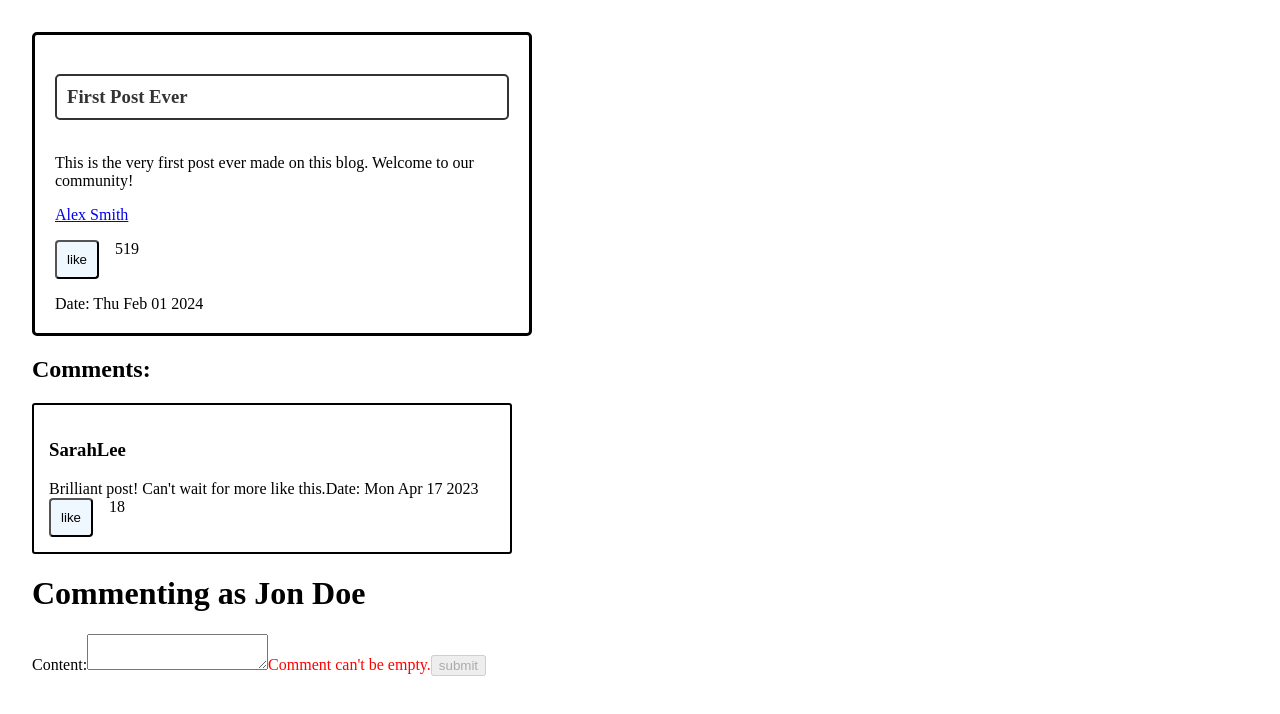
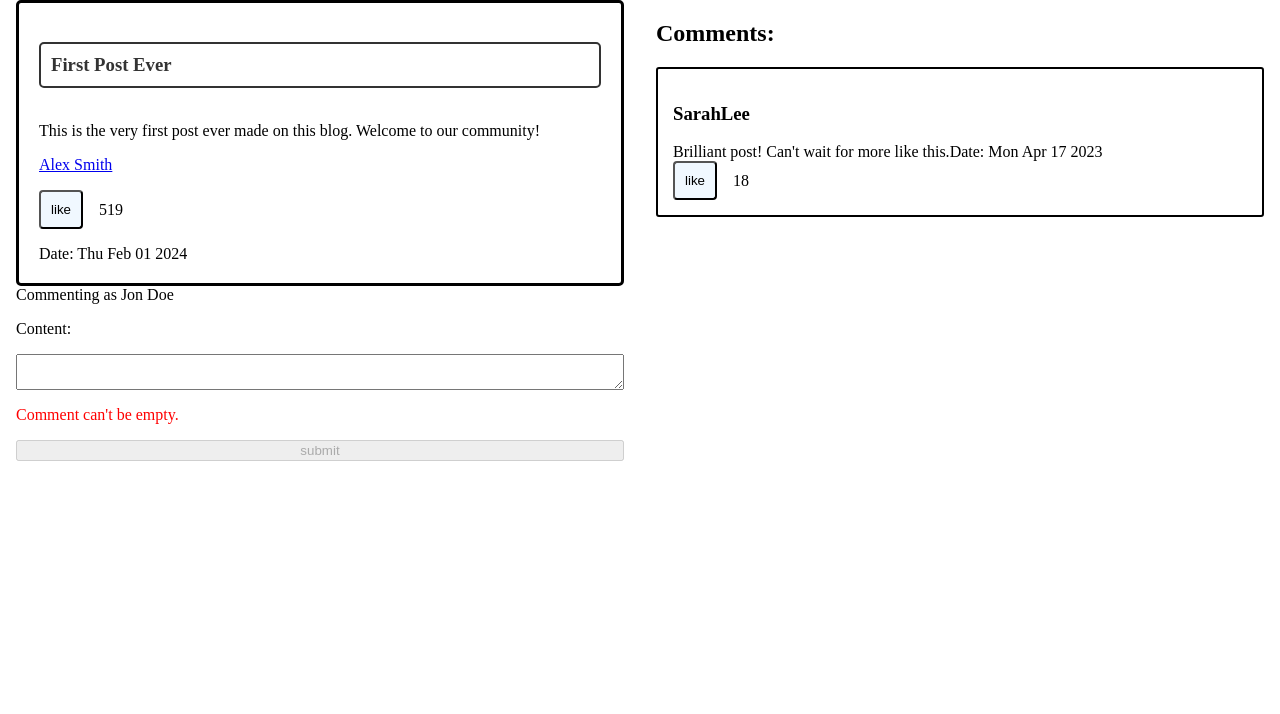
Before and after one commit to Collaborative-Software-Development-Club/ReactNewsBlog, a React (Create React App) app in the folder react-news-blog/: page /post/a1e6f2c3 in a window 1280 px wide. Shown: the top 714 px of the page. Built offline with nearby package versions, Linux system fonts and the light colour scheme.

Commit message:
fixed scrolling and some design

```diff
--- a/react-news-blog/src/App.css
+++ b/react-news-blog/src/App.css
@@ -10,10 +10,9 @@ body {
 
 #root {
     height: 100%;
-    padding: 2rem;
 }
 
-.blog-Post-Stream { /*need to experiment with multiple comments*/
+.scroll-feed { /*need to experiment with multiple comments*/
     flex-direction: column;
     display: flex;
     justify-content: right;
@@ -38,7 +37,7 @@ body {
     padding: 0 1rem;
 }
 
-.post-creation-form {
+.writer-form {
     display: flex;
     flex-direction: column;
     gap: 1rem;
@@ -64,14 +63,12 @@ body {
     flex-direction: column;
     align-items: left;
     gap: 1rem;
-    width: 500px;
 }
 
 .comment {
     border-radius: 3px;
     border: 2px solid;
     padding: 15px;
-    width: 30rem;
 }
 
 .like-Button {
@@ -91,6 +88,7 @@ body {
 .like-counter {
     display: flex;
     align-content: flex-start;
+    align-items: center;
     gap: 1rem;
 }
 
--- a/react-news-blog/src/data/placeholder.json
+++ b/react-news-blog/src/data/placeholder.json
@@ -204,6 +204,14 @@
             "id": "o8p9q0r1",
             "date": "2023-04-27T20:15:00.000Z",
             "content": "Great to see the community spotlight!"
+        },
+        {
+            "post": "e0f1a2b3",
+            "author": "James Orange",
+            "likes": 16,
+            "id": "o8p9q0r1",
+            "date": "2023-04-27T20:15:00.000Z",
+            "content": "Cool to see people are making contributions"
         }
     ]
 }
--- /dev/null
+++ b/react-news-blog/src/helper-functions/getCurrentISODate.js
@@ -0,0 +1,3 @@
+export default function getCurrentISODate() {
+    return new Date().toISOString()
+}
--- a/react-news-blog/src/layouts/MainPage/PostWriter.jsx
+++ b/react-news-blog/src/layouts/MainPage/PostWriter.jsx
@@ -1,10 +1,11 @@
 import React, { useRef } from 'react'
 import { useState } from 'react'
+
+import getCurrentISODate from '../../helper-functions/getCurrentISODate'
 
 const TITLE_LIMIT = 60
 
 const PostWriter = ({ uploadPost, user }) => {
-    const titleRef = useRef()
     const contentRef = useRef()
 
     //set the titleCharCount to be set to the current length of the title to start with.
@@ -23,7 +24,13 @@ const PostWriter = ({ uploadPost, user }) => {
 
     const handleSubmit = (event) => {
         event.preventDefault()
-        uploadPost(createPostData(titleRef.current.value, contentRef.current.value))
+        uploadPost(createPostData(title, contentRef.current.value))
+        resetContent()
+    }
+
+    const resetContent = () => {
+        setTitle("")
+        contentRef.current.value = ""
     }
 
     //create a boolean for the limit of characters then use attribute disabled on the submit button when
@@ -32,21 +39,21 @@ const PostWriter = ({ uploadPost, user }) => {
     const titleIsValid = !titleIsTooLong && !titleIsEmpty
 
     return (
-        <form onSubmit={handleSubmit} className="post-creation-form">
+        <form onSubmit={handleSubmit} className="writer-form">
             <h2>Write a post</h2>
             <p>Posting as {user.name}</p>
             <label htmlFor="title">Title</label>
             <input
                 type="text"
                 name="title"
-                ref={titleRef}
                 onChange={(e) => setTitle(e.target.value)}
+                value={title}
             />
             <p className={!titleIsValid && 'error'}>
                 ({title.length}/{TITLE_LIMIT})
             </p>
             {titleIsTooLong && (
-                <p className="error">The title must no longer than {TITLE_LIMIT} characters.</p>
+                <p className="error">The title must be no longer than {TITLE_LIMIT} characters.</p>
             )}
             {titleIsEmpty && <p className="error">Title can't be empty.</p>}
             <label htmlFor="content">Content:</label>
@@ -57,7 +64,3 @@ const PostWriter = ({ uploadPost, user }) => {
 }
 
 export default PostWriter
-
-function getCurrentISODate() {
-    return new Date().toISOString()
-}
--- a/react-news-blog/src/layouts/MainPage/index.jsx
+++ b/react-news-blog/src/layouts/MainPage/index.jsx
@@ -16,7 +16,7 @@ const MainPage = ({posts, uploadPost}) => {
             <div className='main-page-content'>
                 <div>
                     <h2>Feed</h2>
-                    <ul className='blog-Post-Stream'>
+                    <ul className='scroll-feed'>
                         {posts.map((post) => (
                             <li>
                                 <Link to={`./post/${post.id}`}>
--- a/react-news-blog/src/layouts/PostPage/CommentWriter.jsx
+++ b/react-news-blog/src/layouts/PostPage/CommentWriter.jsx
@@ -1,4 +1,6 @@
 import React, { useState } from 'react'
+
+import getCurrentISODate from '../../helper-functions/getCurrentISODate'
 
 const COMMENT_LIMIT = 100
 
@@ -19,6 +21,7 @@ const CommentWriter = ({ user, uploadComment, postId }) => {
     const handleSubmit = (event) => {
         event.preventDefault()
         uploadComment(createCommentData())
+        setComment("")
     }
 
     const commentIsTooLong = commentLength > COMMENT_LIMIT
@@ -27,12 +30,12 @@ const CommentWriter = ({ user, uploadComment, postId }) => {
 
     return (
         <div>
-            <form onSubmit={handleSubmit} className="comment-creation-form">
-                <h1>Commenting as {user.name}</h1>
+            <form onSubmit={handleSubmit} className="writer-form">
+                <p>Commenting as {user.name}</p>
                 <label htmlFor="content">Content:</label>
                 <textarea name="content" value={comment} onChange={(e) => setComment(e.target.value)}></textarea>
                 {commentIsTooLong && (
-                    <p className="error">The comment must no longer than {COMMENT_LIMIT} characters.</p>
+                <p className="error">The comment must be no longer than {COMMENT_LIMIT} characters.</p>
                 )}
                 {commentIsEmpty && <p className="error">Comment can't be empty.</p>}
                 <input type="submit" value="submit" disabled={!commentIsValid}></input>
@@ -42,7 +45,3 @@ const CommentWriter = ({ user, uploadComment, postId }) => {
 }
 
 export default CommentWriter
-
-function getCurrentISODate() {
-    return new Date().toISOString()
-}
--- a/react-news-blog/src/layouts/PostPage/index.jsx
+++ b/react-news-blog/src/layouts/PostPage/index.jsx
@@ -19,15 +19,19 @@ const PostPage = ({ comments, uploadComment }) => {
     const postComments = comments.filter((comment) => comment.post === id)
 
     return (
-        <div >
-            <BlogPost postData={postData} />
-            <h2>Comments:</h2>
-            <div >
-                {postComments.map((comment) => (
-                    <Comment commentData={comment} />
-                ))}
+        <div className="main-page-content">
+            <div>
+                <BlogPost postData={postData} />
+                <CommentWriter uploadComment={uploadComment} user={user} postId={postData.id} />
             </div>
-            <CommentWriter uploadComment={uploadComment}  user={user} postId={postData.id}/>
+            <div>
+                <h2>Comments:</h2>
+                <ul className="scroll-feed">
+                    {postComments.map((comment) => (
+                        <Comment commentData={comment} key={postData.id} />
+                    ))}
+                </ul>
+            </div>
         </div>
     )
 }
```
